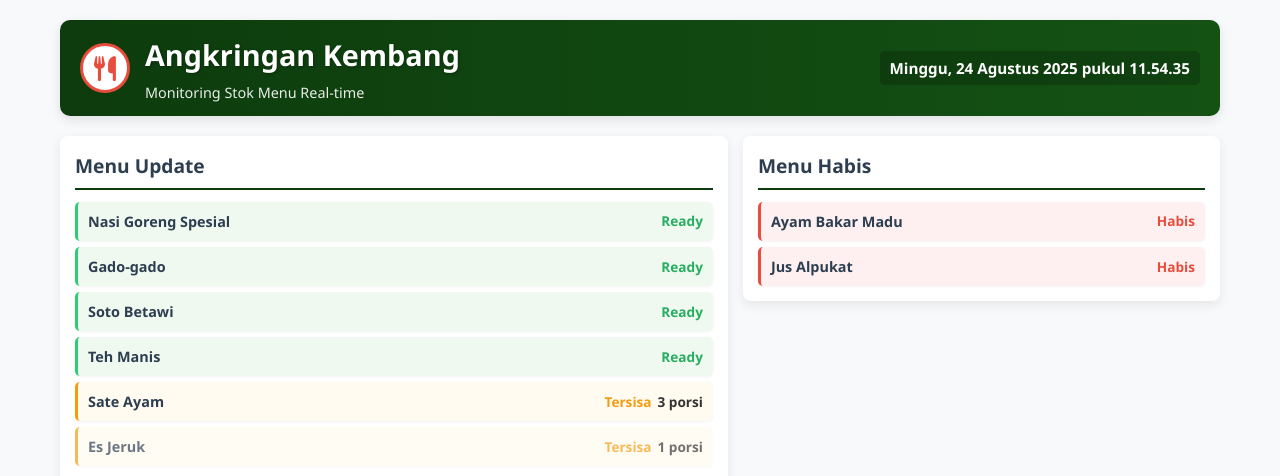
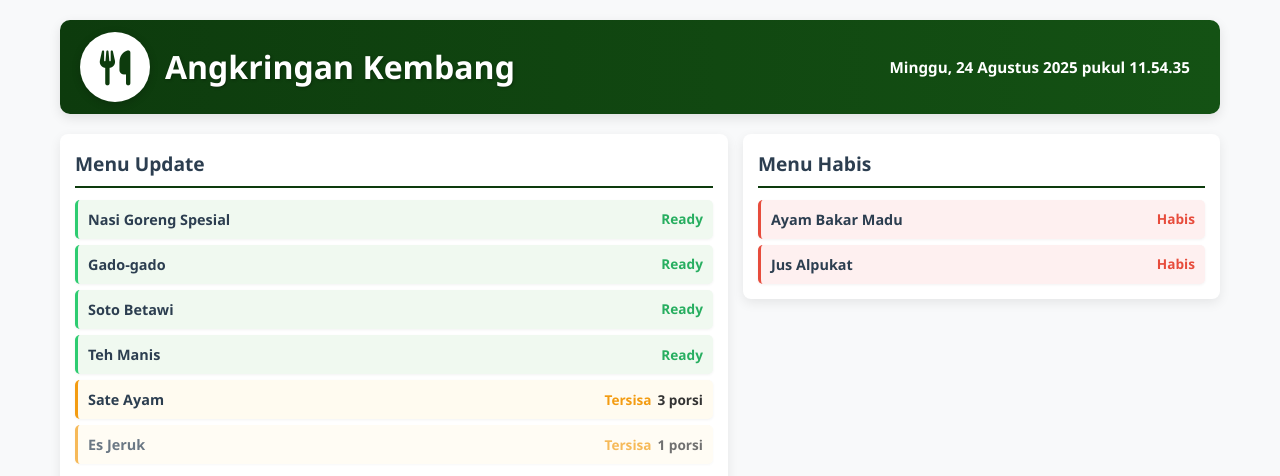
Before and after one commit to pagodapastilles/Angkringan-Kembang, a plain HTML site: page index.html in a window 1280 px wide. Shown: the top 476 px of the page. Drawn offline with Linux system fonts and the light colour scheme.

Commit message:
Update index.html

```diff
--- a/index.html
+++ b/index.html
@@ -39,23 +39,23 @@
         }
 
         .logo {
-            width: 50px;
-            height: 50px;
+            width: 70px;
+            height: 70px;
             background-color: #fff;
             border-radius: 50%;
             display: flex;
             align-items: center;
             justify-content: center;
             margin-right: 15px;
-            border: 3px solid #e74c3c;
             cursor: pointer;
             transition: all 0.3s ease;
             overflow: hidden;
+            box-shadow: 0 2px 8px rgba(0, 0, 0, 0.2);
         }
 
         .logo:hover {
             transform: scale(1.05);
-            box-shadow: 0 0 15px rgba(231, 76, 60, 0.5);
+            box-shadow: 0 0 15px rgba(255, 255, 255, 0.3);
         }
 
         .logo img {
@@ -65,8 +65,8 @@
         }
 
         .logo i {
-            font-size: 25px;
-            color: #e74c3c;
+            font-size: 35px;
+            color: #0d3b0d;
         }
 
         .header-content {
@@ -74,20 +74,15 @@
         }
 
         .header-content h1 {
-            font-size: 1.8rem;
-            margin-bottom: 3px;
+            font-size: 2rem;
+            margin-bottom: 0;
             text-shadow: 1px 1px 3px rgba(0, 0, 0, 0.3);
-        }
-
-        .header-content p {
-            font-size: 0.9rem;
-            opacity: 0.9;
         }
 
         .current-time {
             font-size: 0.95rem;
             font-weight: 600;
-            background: rgba(0, 0, 0, 0.2);
+            background: rgba(0, 0, 0, 0);
             padding: 5px 10px;
             border-radius: 5px;
             margin-left: auto;
@@ -492,7 +487,7 @@
             }
 
             .header-content h1 {
-                font-size: 1.5rem;
+                font-size: 1.7rem;
             }
 
             .menu-name {
@@ -525,7 +520,6 @@
             </div>
             <div class="header-content">
                 <h1>Angkringan Kembang</h1>
-                <p>Monitoring Stok Menu Real-time</p>
             </div>
             <div class="current-time" id="current-time"></div>
         </header>
```
